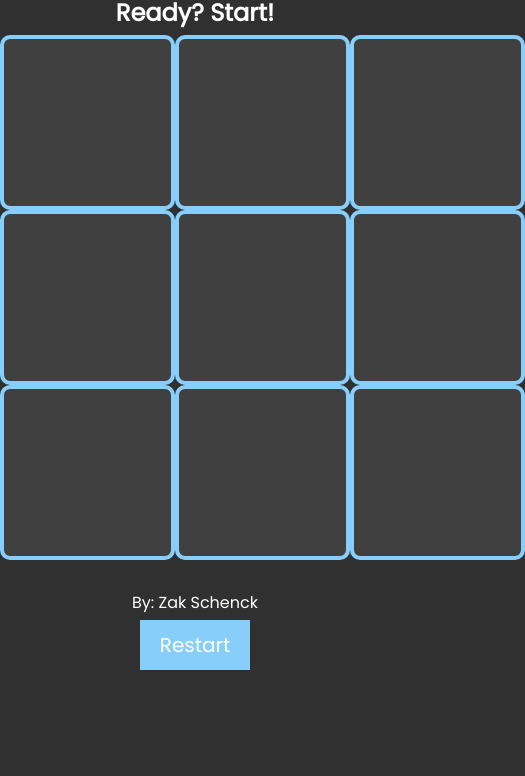
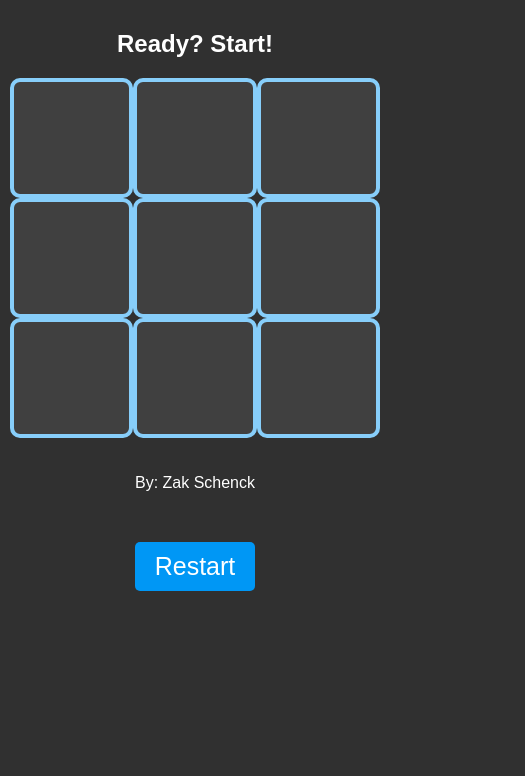
Before and after one commit to ZakSchenck/tic-tac-toe, a plain HTML site: page index.html in a window 390 px wide. Shown: the part 68-844 px from the top of the page, 525 px wide, since content can reach past the window. Drawn offline with Linux system fonts and the light colour scheme.

Commit message:
Made game board responsive on mobile

```diff
--- a/styles.css
+++ b/styles.css
@@ -1,66 +1,79 @@
 * {
-    font-family: 'Poppins', sans-serif;
+    font-family: sans-serif;
     background-color: #303030;
     box-sizing: border-box;
     margin: 0;
 }
 
-/* universal styling */
+.elements-container {
+    display: flex;
+    flex-direction: column;
+    align-items: center;
+}
 
-h1, h2, p {
+h1, h2, button {
+    margin: 20px auto 20px auto;
     color: white;
-    margin: 5px auto 5px auto;
 }
 
 button {
+    margin-top: 50px;
+    padding: 10px 20px;
     border: none;
-    background-color: lightskyblue;
+    background-color: rgb(0, 151, 245);
+    font-size: 25px;
+    border-radius: 5px;
+}
+
+p {
     color: white;
-    padding: 10px 20px 10px 20px;
-    font-size: 20px;
 }
 
 button:hover {
     cursor: pointer;
-    opacity: .7;
-}
-
-/* Containers and gameboard */
-
-.elements-container {
-    display: flex;
-    flex-direction: column;
-    align-items: center;
-    justify-content: center;
-    width: 100%;
+    background-color: rgb(3, 105, 168);
+    transition: .6s
 }
 
 .game-container {
     max-width: 500px;
     max-height: 500px;
-    margin-left: auto;
-    margin-right: auto;
     display: grid;
     grid-template-columns: 1fr 1fr 1fr;
     border-radius: 10px;
 }
 
 .cell {
-    border-color: lightskyblue;
-    border-style: solid;
-    border-width: 4px;
+    border: 4px solid lightskyblue;
     width: 175px;
     height: 175px;
-    display: flex;
-    align-items: center;
-    justify-content: center;
-    color: lightskyblue;
-    font-size: 120px;
     border-radius: 10px;
     background-color: #404040;
+    font-size: 120px;
+    display: flex;
+    justify-content: center;
+    align-items: center;
+    color: lightskyblue;
 }
 
 .cell:hover {
+    background-color: #ff6b6b;
     cursor: pointer;
-    background-color:#ff6b6b ;
 }
+
+@media all and (max-width: 510px) {
+    .game-container {
+        width: 95%;
+    }
+    .cell {
+        width: 100%;
+        height: 150px;
+    }
+}
+@media all and (max-width: 390px) {
+    .cell {
+        width: 100%;
+        height: 120px;
+        font-size: 4rem
+    }
+}
```
